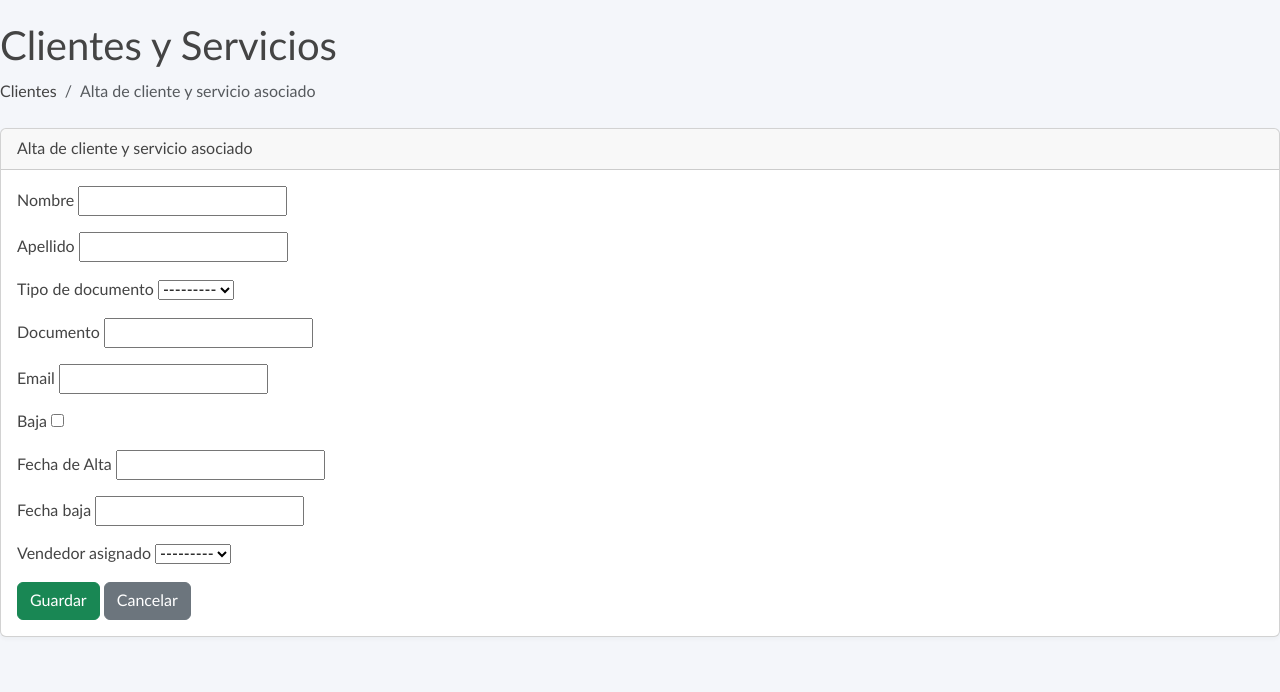
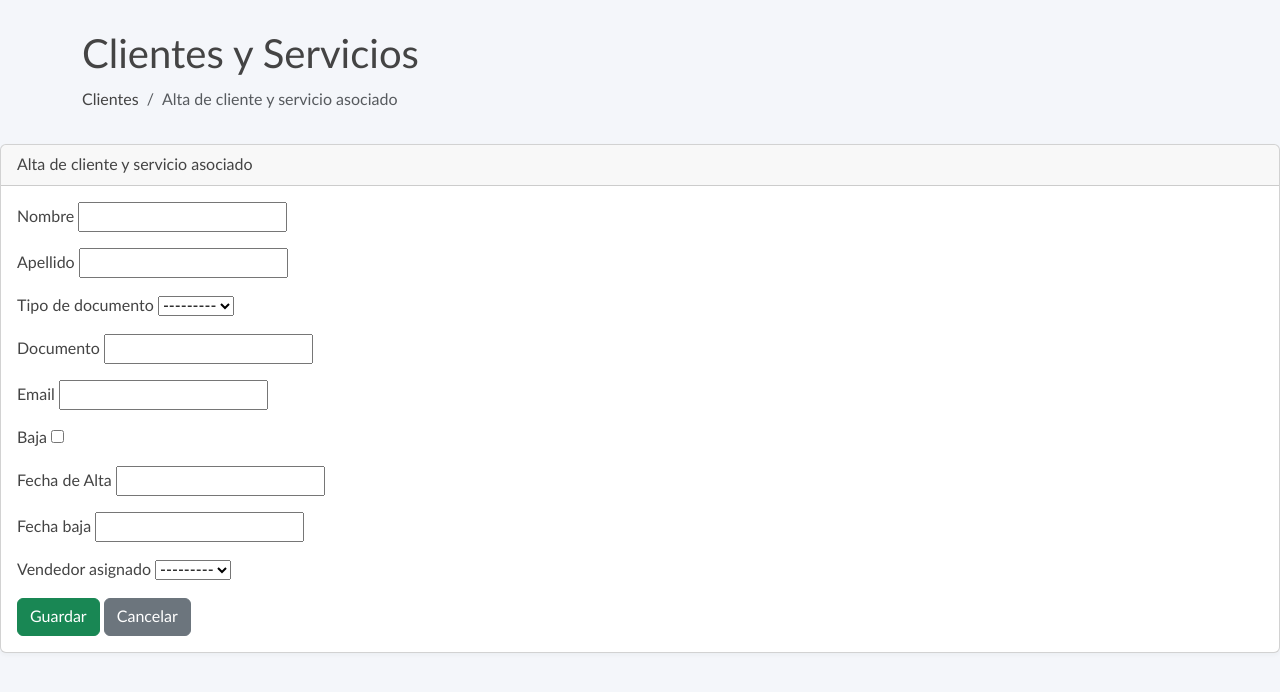
Before and after one commit to JereFassi/proyecto-django, a Django app: page /cliente/nuevo/ in a window 1280 px wide. Shown: the part 56-748 px from the top of the page. Run offline with Django 3.2, Linux system fonts and the light colour scheme; data that the repository does not hold is empty; some libraries are stand-ins or nearby versions.

Commit message:
diseño del form de alta de cliente

```diff
--- a/PIG/integrador/forms.py
+++ b/PIG/integrador/forms.py
@@ -1,7 +1,7 @@
 from django import forms
 # from django.core.validators import validate_email
 from integrador.form_validators import *
-from .models import Cliente, Domicilio
+from .models import Cliente, Domicilio, OrdenTrabajo
 
 
 class ClienteForm(forms.ModelForm):
@@ -20,9 +20,9 @@ class DomicilioForm(forms.ModelForm):
     class Meta:
         model=Domicilio
         fields='__all__'
-        exclude=('cliente_id','servicio_id',)
+        exclude=('servicio_id','cliente_id')
         widgets = {
-            'direccion' : forms.TextInput(attrs={'class':'form-control','placeholder':'Ingrese calle y número'}),
+            'direccion' :forms.TextInput(attrs={'class':'form-control','placeholder':'Ingrese calle y número'}),
             'localidad' :forms.TextInput(attrs={"class": "form-control", 'placeholder':'ej: Bahía Blanca'})
         }
         error_messages = {
@@ -55,3 +55,15 @@ class DomicilioForm(forms.ModelForm):
         initial = 1,
         widget = forms.Select(attrs={"class": "form-control", 'placeholder':'',})
     )
+
+class OrdenTrabajoForm(forms.ModelForm):
+
+    class Meta:
+        model=OrdenTrabajo
+        fields='__all__'
+        widgets = {
+
+        }
+        error_messages = {
+
+        }
--- a/PIG/templates/integrador/cliente/nuevo.html
+++ b/PIG/templates/integrador/cliente/nuevo.html
@@ -6,12 +6,19 @@
 
 {% block content %}
 
-<h1 class="mt-4">Clientes  y Servicios</h1>
+<div class="content">
+    <div class="container">
+        <div class="page-title">
+            <h1 class="mt-4">Clientes y Servicios</h1>
+        </div>
 <ol class="breadcrumb mb-4">
     <li class="breadcrumb-item"><a href="{% url 'cliente_index' %}">Clientes</a></li>
     <li class="breadcrumb-item active">Alta de cliente y servicio asociado</li>
 </ol>
-
+    </div>
+</div>
+<div class="row">
+    <div class="col-lg-12">
         <div class="card">
             <div class="card-header">Alta de cliente y servicio asociado</div>
             <div class="card-body">
@@ -19,6 +26,8 @@
                     {% csrf_token %}
                     {% include 'integrador/cliente/form.html' %}
                 </form>
+            </div>
+        </div>
     </div>
 </div>
 {% endblock %}
--- a/PIG/templates/integrador/form-domicilio.html
+++ b/PIG/templates/integrador/form-domicilio.html
@@ -57,7 +57,7 @@
                             {% endif %}
                             <br>
                             <div class="text-end">
-                                <button type="" href="{% url 'servicio' %}" action="" class="btn btn-success"><i class="fas fa-save"></i> Guardar</button>
+                                <button type="" href="{% url 'servicio' %}" action="{% url 'servicio' %}" class="btn btn-success"><i class="fas fa-save"></i> Guardar</button>
                             </div>
                         </form>
                     </div>
--- a/PIG/templates/publica/index.html
+++ b/PIG/templates/publica/index.html
@@ -19,7 +19,7 @@
 <body>
     <div class="wrapper">
         <div id="body" class="active">
-            <a name="" id="" class="btn btn-primary mt-2 text-end" href="{% url 'inicio_empleado' %}" role="button"> <i class="fa-solid fa-circle-plus"></i>Acceso Empleados</a>
+            <a name="" id="" class="btn btn-primary mt-2 text-end" href="{% url 'acceso' %}" role="button"> <i class="fa-solid fa-circle-plus"></i>Acceso Empleados</a>
             <div class="content">
                 <div class="container">
                     <div class="row">
@@ -27,7 +27,6 @@
                             <h1 class="page-title">G3 INTERNET</h1>
                             <div class="col-md-9 col-md-3">
                                 <h2>Internet de alta calidad para el hogar y la pyme</h2>
-                                <a type="button" name="" id="" class="btn btn-primary text-right" href="{% url 'acceso' %}"> <i class="fa-solid fa-circle-plus"></i>Acceso Empleados</a>
                             </div>
                         </div>
                     </div>
```
Also changed, not shown: PIG/templates/integrador/cliente/editar.html (+8 -1 lines), PIG/templates/integrador/cliente/eliminar.html (+8 -2 lines). Lines whose indentation alone changed are shown as unchanged.
